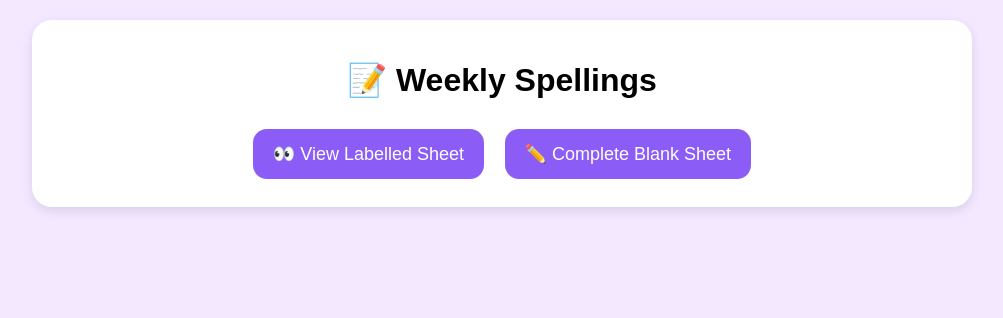
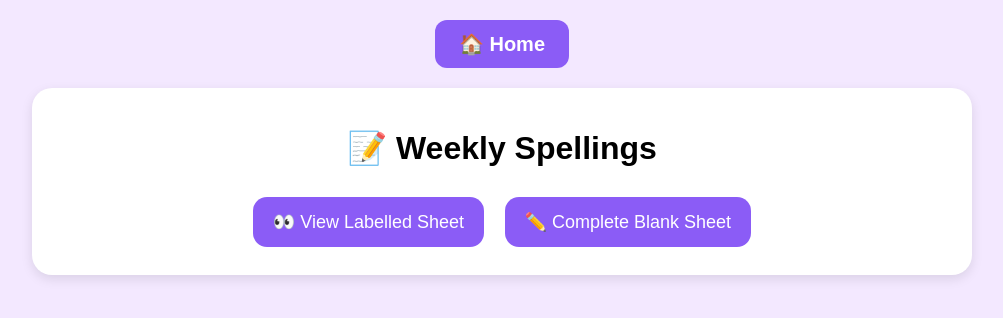
Before and after one commit to edugames9/edugames, a plain HTML site: page spellings.html in a window 1280 px wide. Shown: the whole page, without its empty margins (138-1141 px from the left). Drawn offline with Linux system fonts and the light colour scheme.

Commit message:
Add home link to spellings.html

```diff
--- a/spellings.html
+++ b/spellings.html
@@ -67,6 +67,25 @@ input{
 </head>
 
 <body>
+<div style="margin-bottom:20px;">
+
+<a href="index.html"
+   style="
+   display:inline-block;
+   background:#8b5cf6;
+   color:white;
+   padding:12px 24px;
+   border-radius:12px;
+   text-decoration:none;
+   font-size:20px;
+   font-weight:bold;
+   ">
+
+🏠 Home
+
+</a>
+
+</div>
 
 <div class="card">
 
```
